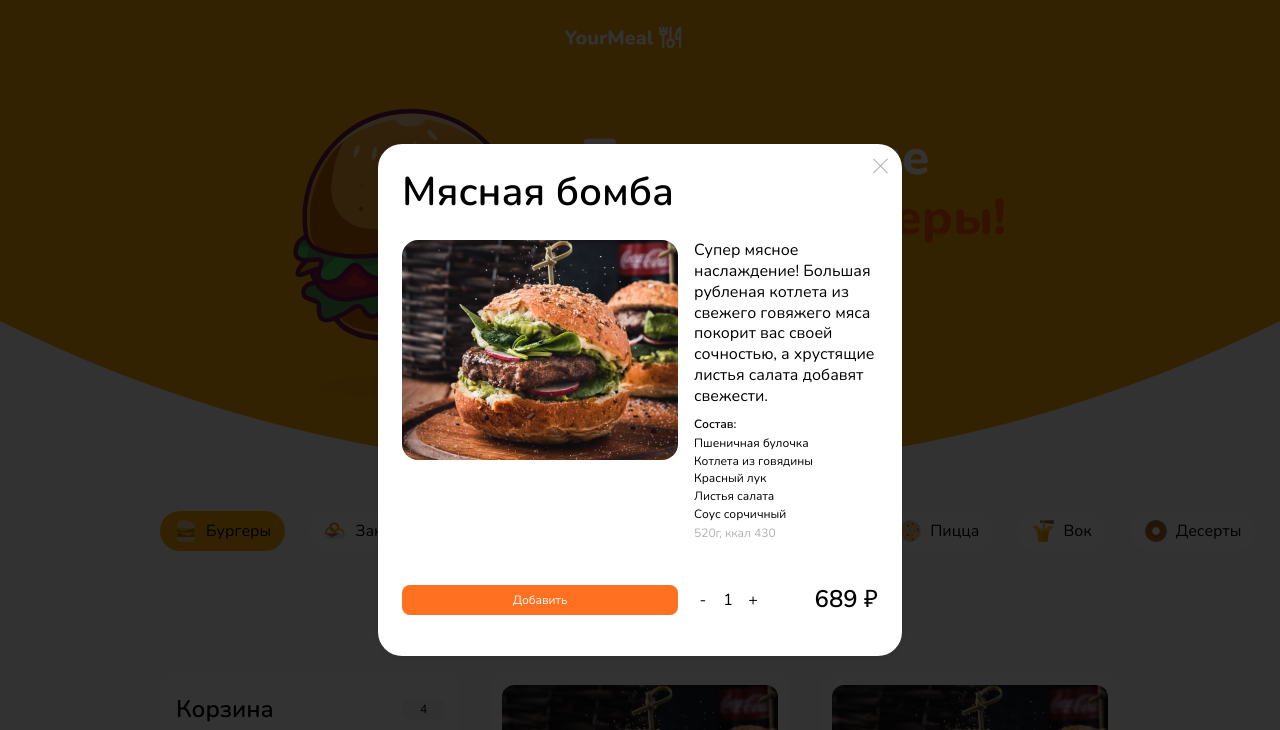
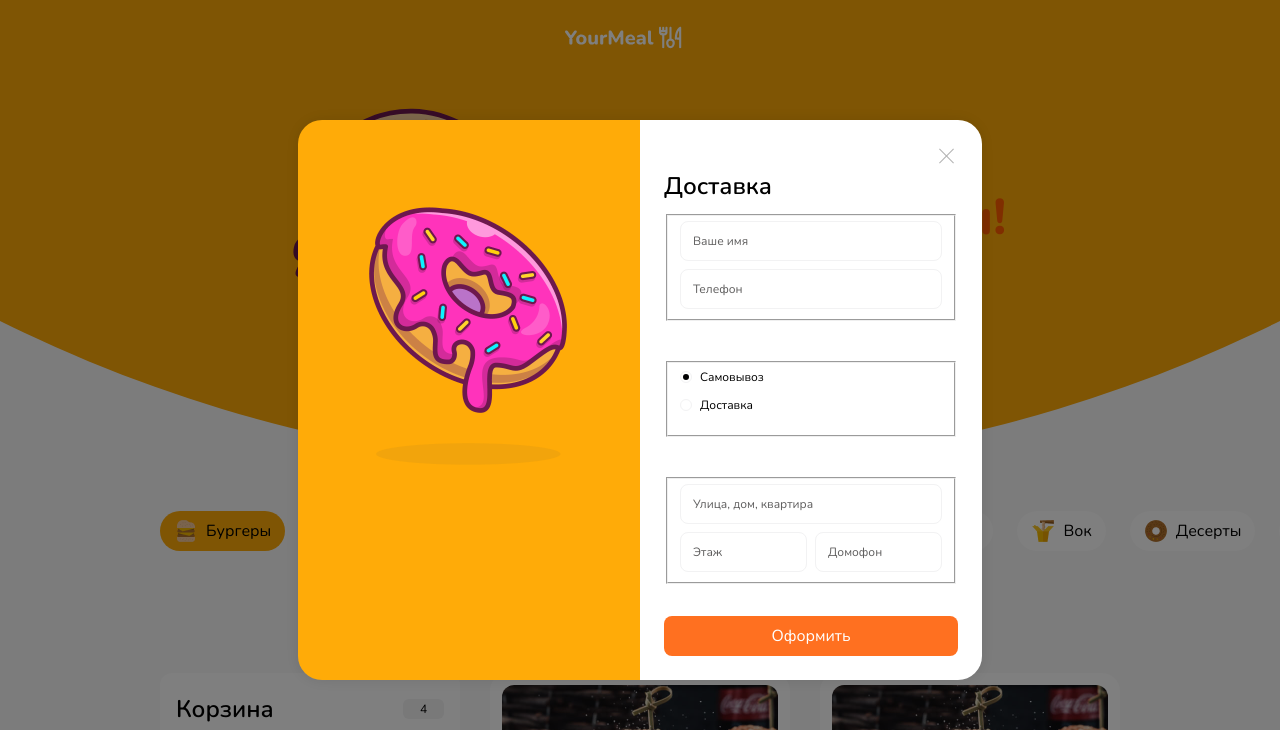
Before and after one commit to Jones-Davy/YourMeal-DeliveryService, a plain HTML site: page index.html in a window 1280 px wide. Shown: the top 730 px of the page. Drawn offline with Linux system fonts and the light colour scheme.

Commit message:
create modal delivery

```diff
--- a/css/default.css
+++ b/css/default.css
@@ -49,7 +49,7 @@ h1, h2, h3, h4, h5, p, figure {
     margin: 0;
 }
 
-fieldset {
+ set {
     margin: 0;
     padding: 0;
     border: none;
--- a/css/index.css
+++ b/css/index.css
@@ -10,4 +10,5 @@
 @import url(./footer.css);
 @import url(./modal.css);
 @import url(./modal-product.css);
-@import url(./ingredients.css)
+@import url(./ingredients.css);
+@import url(./modal-delivery.css);
--- /dev/null
+++ b/css/modal-delivery.css
@@ -0,0 +1,190 @@
+.modal-delivery {
+   --gap: 8px;
+ }
+
+ .modal-delivery__container {
+   max-width: 300px;
+   display: flex;
+   flex-direction: column;
+   margin: 0 auto;
+   height: 100%;
+
+ }
+
+ .modal-delivery__title {
+   font-weight: 600;
+   font-size: 16px;
+   line-height: 100%;
+   margin-bottom: 18px;
+ }
+
+
+ .modal-delivery__form {
+    flex-grow: 1;
+    margin-bottom: 18px;
+    display: flex;
+    flex-direction: column;
+    gap: 24px;
+ }
+
+ .modal-delivery__fieldset-input {
+    display: flex;
+    flex-wrap: wrap;
+    gap: var(--gap);
+ }
+
+ .modal-delivery__fieldset-radio {
+   flex-direction: column;
+   align-items: flex-start;
+ }
+
+ .modal-delivery__fieldset-input_hide {
+    visibility: hidden;
+ }
+
+ .modal-delivery__input_half {
+   flex-basis: calc((100% - var(--gap)) / 2);
+ }
+
+ .modal-delivery__input {
+    width: 100%;
+    height: 30px;
+    padding: 8px 12px;
+    border-radius: 8px;
+    border: 1px solid #f2f2f3;
+    font-size: 10px;
+    font-weight: 400;
+    line-height: 1.3;
+    color: #000;
+ }
+
+ .modal-delivery__input::placeholder {
+    color: #5f5e5e;
+ }
+
+
+.modal-delivery__radio {
+    -webkit-appearance: none;
+    -moz-appearance: none;
+    appearance: none;
+    position: relative;
+    width: 12px;
+}
+
+.modal-delivery__radio::before {
+    content: '';
+    position: absolute;
+    top: 50%;
+    transform: translateY(-50%);
+    left: 0;
+    display: block;
+    width: 12px;
+    height: 12px;
+    border-radius: 50%;
+    border: 1px solid #f2f2f3;
+}
+
+.modal-delivery__radio::after {
+   content: '';
+   display: block;
+   position: absolute;
+   transform: translate(-50%, -50%);
+   width: 6px;
+   height: 6px;
+   border-radius: 50%;
+   background-color: black;
+   left: 50%;
+   top: 50%;
+   opacity: 0;
+}
+
+
+.modal-delivery__radio:checked::after {
+    opacity: 1;
+}
+
+ .modal-delivery__fieldset-input:last-child {
+   margin-bottom: 0;
+ }
+
+ .modal-delivery__label {
+   font-size: 10px;
+   line-height: 14px;
+   margin-bottom: 8px;
+   display: flex;
+   align-items: center;
+ }
+
+ .modal-delivery__radio {
+   margin-right: 8px;
+   width: 12px;
+   height: 12px;
+ }
+
+ .modal-delivery__input_half {
+   width: calc((100% - var(--gap)) / 2)
+ }
+
+ .modal-delivery__btn {
+   width: 100%;
+   font-size: 12px;
+   line-height: 100%;
+   padding: 9px;
+   color: #FFFFFF;
+   background-color: #FF7020;
+   border-radius: 8px;
+   margin-top: auto;
+ }
+
+ @media (min-width: 480px) {
+   .modal-delivery {
+     padding: 20px 16px 29px;
+   }
+
+   .modal-delivery__container {
+     margin: unset;
+   }
+ }
+
+ @media (min-width: 1024px) {
+   .modal-delivery {
+     padding: 54px 24px 24px 366px;
+     background: url('../img/donut.png') 19px 65px no-repeat, linear-gradient(to right,  #FFAB08 342px, #FFF 342px);
+     background-size: 302px, auto;
+   }
+
+   .modal-delivery__title {
+     font-size: 24px;
+     margin-bottom: 16px;
+   }
+
+   .modal-delivery__form {
+     margin-bottom: 32px;
+   }
+
+   .modal-delivery__fieldset-input {
+     margin-bottom: 16px;
+   }
+
+   .modal-delivery__input {
+     height: 40px;
+     padding: 12px;
+     font-size: 12px;
+   }
+
+   .modal-delivery__fieldset-radio {
+     margin-bottom: 16px;
+   }
+
+   .modal-delivery__label {
+     font-size: 12px;
+     line-height: 16px;
+     margin-bottom: 12px;
+   }
+
+   .modal-delivery__btn {
+     font-size: 16px;
+     padding: 12px;
+     height: 40px;
+   }
+ }
--- a/css/modal.css
+++ b/css/modal.css
@@ -1,10 +1,11 @@
 .modal {
     position: fixed;
     inset: 0;
-    background-color: rgba(0, 0, 0, 0.8);
+    background-color: rgba(0, 0, 0, 0.5);
     cursor: pointer;
     overflow-y: auto;
     display: none;
+    z-index: 20;
   }
 
   .modal_open {
@@ -13,26 +14,70 @@
 
   .modal__main {
     position: relative;
+    width: 100%;
+    min-height: 100%;
     cursor: default;
+    background-color: #fff;
     margin: auto;
+    color: #000;
+    padding: 32px 10px;
+    cursor: default;
   }
 
   .modal__close {
-    color: #b1b1b1;
+    background-color: transparent;
+    border: none;
+    color: #B1B1B1;
+    cursor: pointer;
     position: absolute;
+    top: 10px;
     right: 10px;
-    top: 10px;
     outline: 1px solid transparent;
     outline-offset: 3px;
+    transition: outline-color .15s ease-in-out, color .15s ease-in-out;
+    border-radius: 3px;
+    padding: 0;
+    display: block;
+    width: 24px;
+    height: 24px;
   }
 
   .modal__close:focus-visible {
-    color: #ff7020;
-    outline-color: #ff7020;
+    color: #FFAB08;
+    outline-color: #FFAB08;
   }
 
-@media screen and (min-width: 480px ) {
+
+  @media (min-width: 480px) {
     .modal {
       padding: 10px;
     }
+
+    .modal__main {
+      min-height: auto;
+      width: 100%;
+      max-width: 524px;
+      box-shadow: 0px 0px 15px rgba(0, 0, 0, 0.1);
+      border-radius: 24px;
+      padding: 16px 16px 24px;
     }
+
+    .modal__close {
+      top: 16px;
+      right: 16px;
+    }
+
+  }
+
+  @media (min-width: 1024px) {
+
+    .modal__main {
+      max-width: 684px;
+      padding: 24px 24px 36px;
+    }
+
+    .modal__close {
+      top: 24px;
+      right: 24px;
+    }
+  }
--- a/index.html
+++ b/index.html
@@ -328,7 +328,7 @@
         </div>
       </footer>
 
-      <div class="modal modal_product modal_open">
+      <div class="modal modal_product">
         <div class="modal__main modal-product">
           <div class="modal-product__container">
             <h2 class="modal-product__title">Мясная бомба</h2>
@@ -381,7 +381,7 @@
 
       </div>
 
-      <div class="modal modal_delivery">
+      <div class="modal modal_delivery modal_open" >
         <div class="modal__main modal-delivery">
           <div class="modal-delivery__container">
             <h2 class="modal-delivery__title">Доставка</h2>
@@ -404,7 +404,7 @@
                 </label>
               </fieldset>
 
-              <fieldset class="modal-delivery__fieldset-input modal-delivery__fieldset-input_hide" name="address-info">
+              <fieldset class="modal-delivery__fieldset-input" name="address-info">
                 <input class="modal-delivery__input" type="text" name="address" placeholder="Улица, дом, квартира">
                 <input class="modal-delivery__input modal-delivery__input_half" type="number" name="floor" placeholder="Этаж">
                 <input class="modal-delivery__input modal-delivery__input_half" type="number" name="intercom" placeholder="Домофон">
```
Lines whose indentation alone changed are shown as unchanged.
